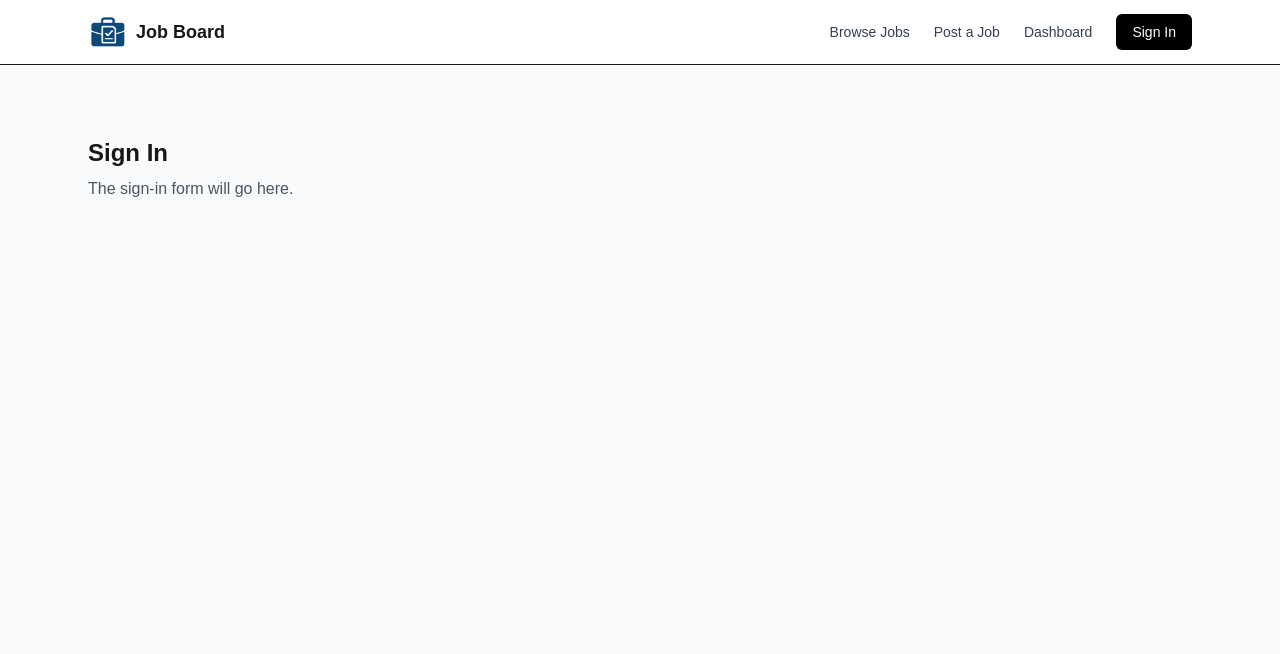
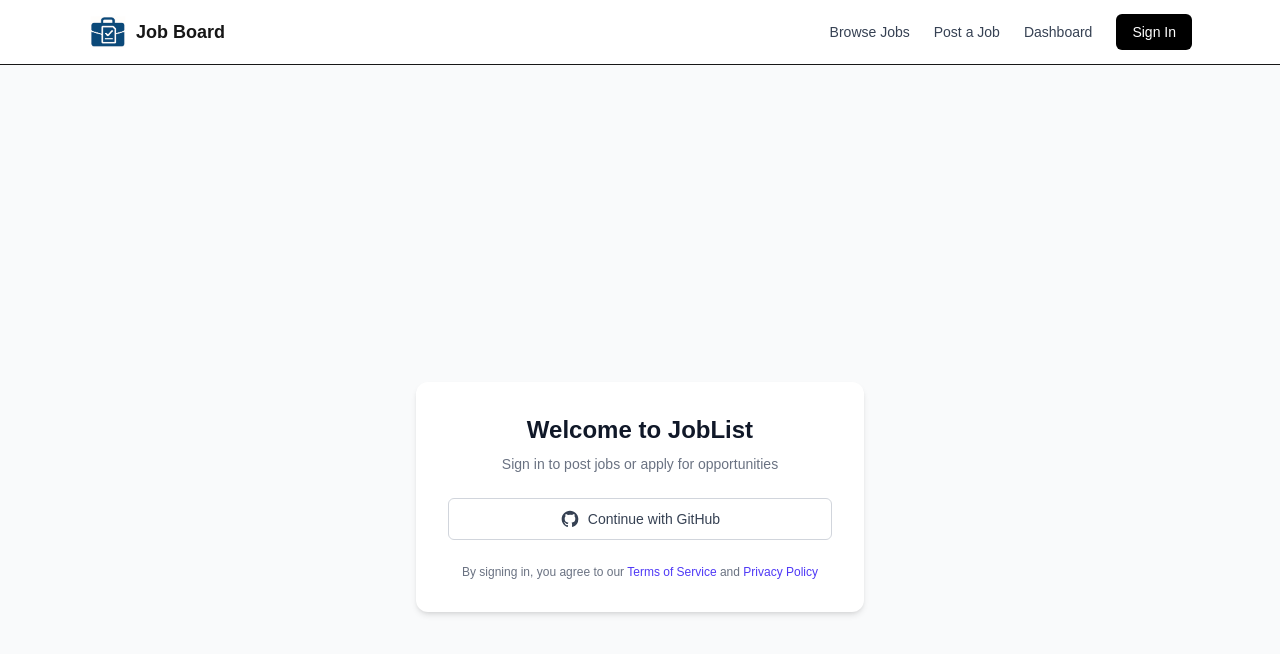
Before and after one commit to ACoci86/job-posting-website-starter, a Next.js app: page /auth/signin in a window 1280 px wide. Shown: the top 654 px of the page. Built offline with nearby package versions, Linux system fonts and the light colour scheme.

Commit message:
signin scaffolding

```diff
--- a/app/auth/signin/page.tsx
+++ b/app/auth/signin/page.tsx
@@ -1,8 +1,41 @@
 export default function SignInPage() {
   return (
-    <main className="mx-auto max-w-6xl px-6 py-10">
-      <h1 className="text-2xl font-bold">Sign In</h1>
-      <p className="mt-2 text-gray-600">The sign-in form will go here.</p>
-    </main>
+    <div className="flex min-h-screen items-center justify-center bg-gray-50 px-6">
+      <div className="w-full max-w-md rounded-xl bg-white p-8 shadow-md">
+        <div className="text-center">
+          <h2 className="text-2xl font-bold text-gray-900">Welcome to JobList</h2>
+          <p className="mt-2 text-sm text-gray-500">
+            Sign in to post jobs or apply for opportunities
+          </p>
+        </div>
+
+        <button className="mt-6 flex w-full items-center justify-center gap-2 rounded-md border border-gray-300 bg-white px-4 py-2.5 text-sm font-medium text-gray-700 hover:bg-gray-50">
+          <svg
+            className="h-5 w-5"
+            fill="currentColor"
+            viewBox="0 0 24 24"
+            aria-hidden="true"
+          >
+            <path
+              fillRule="evenodd"
+              d="M12 2C6.477 2 2 6.484 2 12.017c0 4.425 2.865 8.18 6.839 9.504.5.092.682-.217.682-.483 0-.237-.008-.868-.013-1.703-2.782.605-3.369-1.343-3.369-1.343-.454-1.158-1.11-1.466-1.11-1.466-.908-.62.069-.608.069-.608 1.003.07 1.531 1.032 1.531 1.032.892 1.53 2.341 1.088 2.91.832.092-.647.35-1.088.636-1.338-2.22-.253-4.555-1.113-4.555-4.951 0-1.093.39-1.988 1.029-2.688-.103-.253-.446-1.272.098-2.65 0 0 .84-.27 2.75 1.026A9.564 9.564 0 0112 6.844c.85.004 1.705.115 2.504.337 1.909-1.296 2.747-1.027 2.747-1.027.546 1.379.202 2.398.1 2.651.64.7 1.028 1.595 1.028 2.688 0 3.848-2.339 4.695-4.566 4.943.359.309.678.92.678 1.855 0 1.338-.012 2.419-.012 2.747 0 .268.18.58.688.482A10.019 10.019 0 0022 12.017C22 6.484 17.522 2 12 2z"
+              clipRule="evenodd"
+            />
+          </svg>
+          Continue with GitHub
+        </button>
+
+        <p className="mt-6 text-center text-xs text-gray-500">
+          By signing in, you agree to our{" "}
+          <a href="#" className="text-indigo-600 hover:underline">
+            Terms of Service
+          </a>{" "}
+          and{" "}
+          <a href="#" className="text-indigo-600 hover:underline">
+            Privacy Policy
+          </a>
+        </p>
+      </div>
+    </div>
   );
 }
```
Also changed, not shown: public/auth.ts (added).
